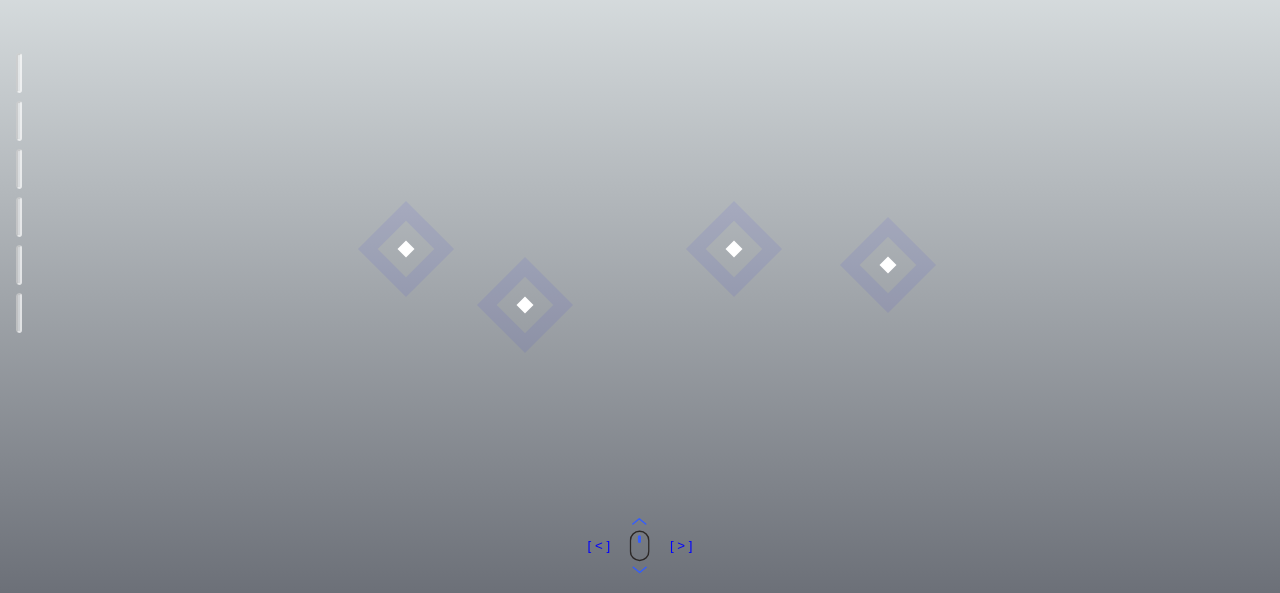
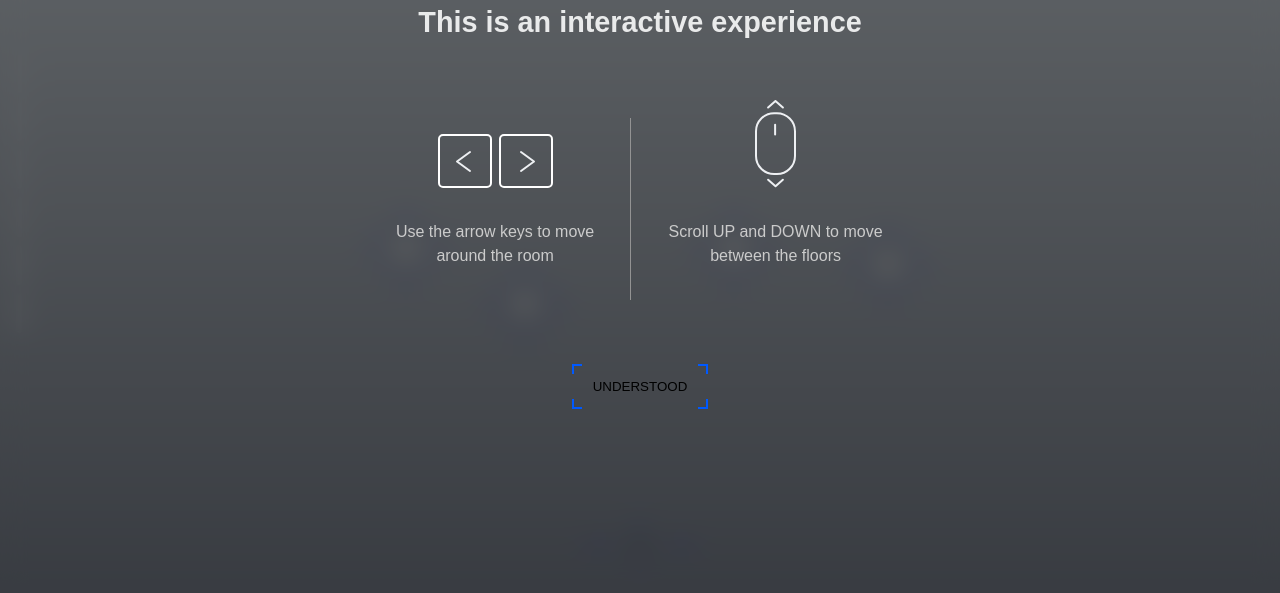
Before and after one commit to rdapkuns/around-digiphy, a website built with Vite: page index.html in a window 1280 px wide. Shown: the part 207-800 px from the top of the page. Built offline with nearby package versions, Linux system fonts and the light colour scheme; no server answers; grey boxes are pictures that could not be loaded.

Commit message:
added instruction overlay at the start

```diff
--- a/index.html
+++ b/index.html
@@ -31,6 +31,41 @@
 
     <div class="logo">
       <img src="./public/img/granstudio.png" />
+    </div>
+
+    <div class="instruction-wrapper">
+      <div class="instruction-container">
+        <h2>This is an interactive experience</h2>
+        <div class="instruction-body">
+          <div>
+            <svg xmlns="http://www.w3.org/2000/svg" width="115" height="54" viewBox="0 0 115 54" fill="none">
+              <rect x="1" y="1" width="52" height="52" rx="4" stroke="white" stroke-width="2" />
+              <rect x="-1" y="1" width="52" height="52" rx="4" transform="matrix(-1 0 0 1 113 0)" stroke="white"
+                stroke-width="2" />
+              <path d="M32 18L19 27.5477L32 37" stroke="#EEF0F3" stroke-width="2" stroke-linecap="round"
+                stroke-linejoin="round" />
+              <path d="M83 18L96 27.5477L83 37" stroke="#EEF0F3" stroke-width="2" stroke-linecap="round"
+                stroke-linejoin="round" />
+            </svg>
+            <p>Use the arrow keys to move around the room</p>
+          </div>
+          <div>
+            <svg xmlns="http://www.w3.org/2000/svg" width="41" height="88" viewBox="0 0 41 88" fill="none">
+              <rect x="1" y="13.1309" width="39" height="60.957" rx="18.0769" stroke="#EEF0F3" stroke-width="2" />
+              <path d="M20.1091 24.6485V34.4359" stroke="#EEF0F3" stroke-width="2" stroke-linecap="round"
+                stroke-linejoin="round" />
+              <path d="M13.1201 79.7195L20.5372 86.2795L27.8801 79.7195" stroke="#EEF0F3" stroke-width="2"
+                stroke-linecap="round" stroke-linejoin="round" />
+              <path d="M27.8799 7.56L20.4628 0.999998L13.1199 7.56" stroke="#EEF0F3" stroke-width="2"
+                stroke-linecap="round" stroke-linejoin="round" />
+            </svg>
+            <p>Scroll UP and DOWN to move between the floors</p>
+          </div>
+        </div>
+        <div class="btn-wrap">
+          <button>UNDERSTOOD</button>
+        </div>
+      </div>
     </div>
 
 
--- a/src/floors/floor1.js
+++ b/src/floors/floor1.js
@@ -31,10 +31,10 @@ export function createFloor(scene) {
         const texture = new THREE.TextureLoader().load("baked/baked.jpg")
         texture.flipY = false
         texture.colorSpace = THREE.SRGBColorSpace;
-        const material = new THREE.MeshBasicMaterial({map: texture})
+        const material = new THREE.MeshBasicMaterial({ map: texture })
 
         loader.load("floors/floor-1.glb", (gltf) => {
-        // loader.load("models/roof.glb", (gltf) => {
+            // loader.load("models/roof.glb", (gltf) => {
             const model = gltf.scene;
 
             // Common transforms
@@ -400,6 +400,19 @@ export function createFloor(scene) {
         });
     }
 
+    document.querySelector(".btn-wrap > button").addEventListener("click", closeInstruction)
+
+    function closeInstruction() {
+        gsap.to(".instruction-wrapper", {
+            opacity: 0,
+            duration: 0.6,
+            ease: "power3.out",
+            onComplete: () => {
+                document.querySelector(".instruction-wrapper").classList.add("visually-hidden")
+            }
+        });
+    }
+
 
     return { group, update, checkHeight, rotateFloor };
 }
--- a/src/style.css
+++ b/src/style.css
@@ -385,7 +385,7 @@ canvas {
   align-items: center;
 }
 
-.controls-menu li{
+.controls-menu li {
   width: 100%;
   display: flex;
   justify-content: center;
@@ -496,6 +496,94 @@ nav {
   color: #1d2129;
 }
 
+
+
+
+/* //////////////////////////////////////////////////
+///////////////// INSTRUCTIONS //////////////////////
+//////////////////////////////////////////////////// */
+
+.instruction-wrapper {
+  position: fixed;
+  z-index: 999;
+  inset: 0;
+  /* background-color: pink; */
+  background-color: rgba(33, 36, 41, 0.68);
+  backdrop-filter: blur(12px);
+  display: grid;
+  place-content: center;
+}
+
+.instruction-container {
+  display: flex;
+  flex-direction: column;
+  /* gap: 2rem; */
+  max-width: 35rem;
+  align-items: center;
+}
+
+.instruction-container>h2 {
+  font-size: 1.8rem;
+  text-align: center;
+}
+
+.instruction-body {
+  display: flex;
+  align-items: flex-end;
+}
+
+.instruction-body>div {
+  display: flex;
+  flex-direction: column;
+  align-items: center;
+  /* justify-content: center; */
+  gap: 1rem;
+  padding: 1rem 2rem;
+  margin: 1rem 0rem;
+  color: rgb(203, 203, 203);
+  text-align: center;
+}
+
+.instruction-body>div:first-child {
+  border-right: 1px solid rgb(147, 147, 147);
+}
+
+.btn-wrap>button {
+  width: fit-content;
+  padding: 0.8rem 1.2rem;
+  background-color: transparent;
+  cursor: pointer;
+  --s: 10px;
+  border: 2px solid #0059ff;
+  mask:
+    conic-gradient(#000 0 0) content-box,
+    conic-gradient(at var(--s) var(--s), #0000 75%, #000 0) 0 0/calc(100% - var(--s)) calc(100% - var(--s));
+}
+
+.btn-wrap {
+  margin-top: 3rem;
+  position: relative;
+  display: inline-block;
+  overflow: hidden;
+  border-radius: inherit;
+  cursor: pointer;
+}
+
+.btn-wrap::before {
+  content: "";
+  position: absolute;
+  top: 0;
+  left: 0;
+  width: 0%;
+  height: 100%;
+  background: #0059ff;
+  transition: width 0.45s cubic-bezier(0.16, 1, 0.3, 1);
+  z-index: 0;
+}
+
+.btn-wrap:hover::before {
+  width: 100%;
+}
 
 /* ////////////////////////////////////////////////////
 ///////////////// OVERLAY BUTTON //////////////////////
```
